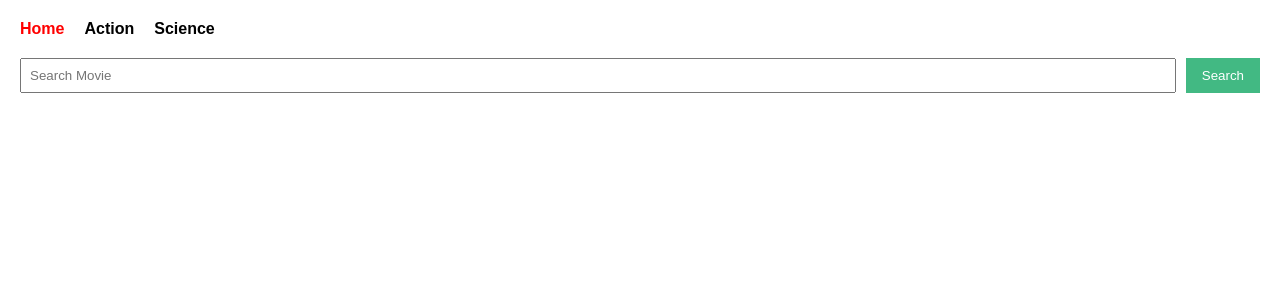
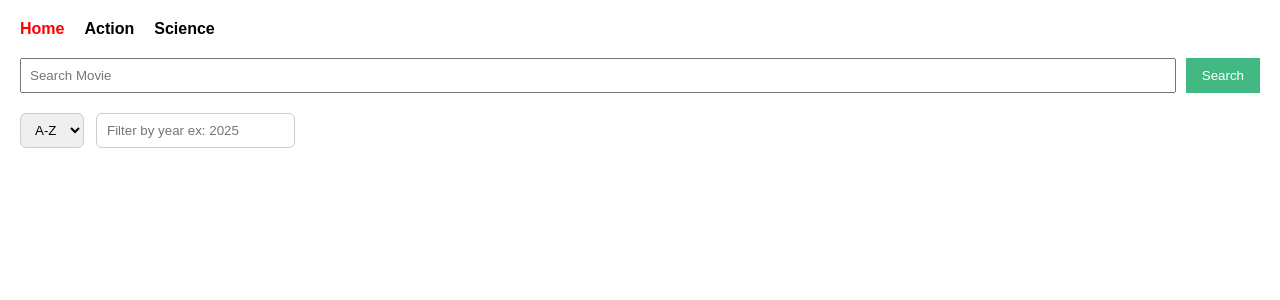
Before and after one commit to akrblt/ProjFrontendVue, a Vue app in the folder movie-catalog-app/: page / in a window 1280 px wide. Shown: the top 300 px of the page. Built offline with nearby package versions, Linux system fonts and the light colour scheme.

Commit message:
feat : triage from year and a-z

```diff
--- a/movie-catalog-app/src/pages/Home.vue
+++ b/movie-catalog-app/src/pages/Home.vue
@@ -1,45 +1,121 @@
-
 <template>
   <div>
     <SearchBar />
+
+    <!-- ✅ SPRINT 3: TRI & FILTRE -->
+    <div class="filters">
+      <select v-model="sortType">
+        <option value="az">A-Z</option>
+        <option value="za">Z-A</option>
+      </select>
+
+      <input
+        v-model="yearFilter"
+        type="number"
+        placeholder="Filter by year ex: 2025"
+      />
+    </div>
+
     <div v-if="movieStore.loading" class="loading">loading...</div>
-    <div v-else-if="movieStore.error" class="error">{{movieStore.error}}</div>
+
+    <div v-else-if="movieStore.error" class="error">
+      {{ movieStore.error }}
+    </div>
+
     <div v-else class="movie-list">
-      <MovieCard v-for="movie in movieStore.movies" :key="movie.imdbID" :movie="movie" />
+      <MovieCard
+        v-for="movie in sortedAndFilteredMovies"
+        :key="movie.imdbID"
+        :movie="movie"
+      />
     </div>
   </div>
 </template>
 
 <script setup>
-
-import SearchBar from '../../../movie-catalog-app/src/components/SearchBar.vue';
-import MovieCard from '../../../movie-catalog-app/src/components/MovieCard.vue';
+import SearchBar from '../components/SearchBar.vue';
+import MovieCard from '../components/MovieCard.vue';
 import { useMovieStore } from '../store/movieStore';
-import { onMounted, watch } from 'vue';
+import { onMounted, watch, ref, computed } from 'vue';
 
 const movieStore = useMovieStore();
+
 const props = defineProps({
   type: String
-})
+});
 
-onMounted(() =>{
+/* SPRINT 3: TRI & FILTRE STATE */
+const sortType = ref("az");
+const yearFilter = ref("");
+
+/*  SPRINT 3: TRI + FILTRE COMPUTED */
+const sortedAndFilteredMovies = computed(() => {
+  let result = [...movieStore.movies];
+
+  if (yearFilter.value) {
+    const inputYear = Number(yearFilter.value);
+
+    result = result.filter(movie => {
+      const yearString = movie.Year;
+
+
+      if (yearString.includes("–")) {
+        const [start, end] = yearString.split("–").map(y => Number(y));
+        return inputYear >= start && inputYear <= end;
+      }
+
+
+      return Number(yearString) === inputYear;
+    });
+  }
+
+  //  A-Z / Z-A TRIAGE
+  result.sort((a, b) => {
+    if (sortType.value === "az") {
+      return a.Title.localeCompare(b.Title);
+    } else {
+      return b.Title.localeCompare(a.Title);
+    }
+  });
+
+  return result;
+});
+
+onMounted(() => {
   if (props.type) {
     movieStore.fetchMovies(props.type);
   }
-})
-watch(() => props.type , (newVal) =>{
+});
+
+watch(() => props.type, (newVal) => {
   if (newVal) {
-    movieStore.fetchMovies(newVal)
+    movieStore.fetchMovies(newVal);
   }
-})
+});
 </script>
 
 <style scoped>
+/*  SPRINT 3: FILTRE DESIGN */
+.filters {
+  display: flex;
+  gap: 12px;
+  margin: 15px 0;
+}
+
+.filters select,
+.filters input {
+  padding: 8px 10px;
+  border-radius: 6px;
+  border: 1px solid #ccc;
+}
+
+/*  LOADING & ERROR */
 .loading {
   color: #444;
   font-style: italic;
   padding: 10px;
 }
+
 .error {
   background-color: #ffe6e6;
   color: #c50000;
@@ -49,9 +125,25 @@ watch(() => props.type , (newVal) =>{
   margin: 10px 0;
   font-weight: 500;
 }
+
+/* SPRINT 3: RESPONSIVE GRID */
 .movie-list {
-  display: flex;
-  flex-wrap: wrap;
+  display: grid;
+  grid-template-columns: repeat(4, 1fr);
   gap: 20px;
 }
+
+/* Tablet */
+@media (max-width: 1024px) {
+  .movie-list {
+    grid-template-columns: repeat(2, 1fr);
+  }
+}
+
+/* Mobil */
+@media (max-width: 600px) {
+  .movie-list {
+    grid-template-columns: repeat(1, 1fr);
+  }
+}
 </style>
```
